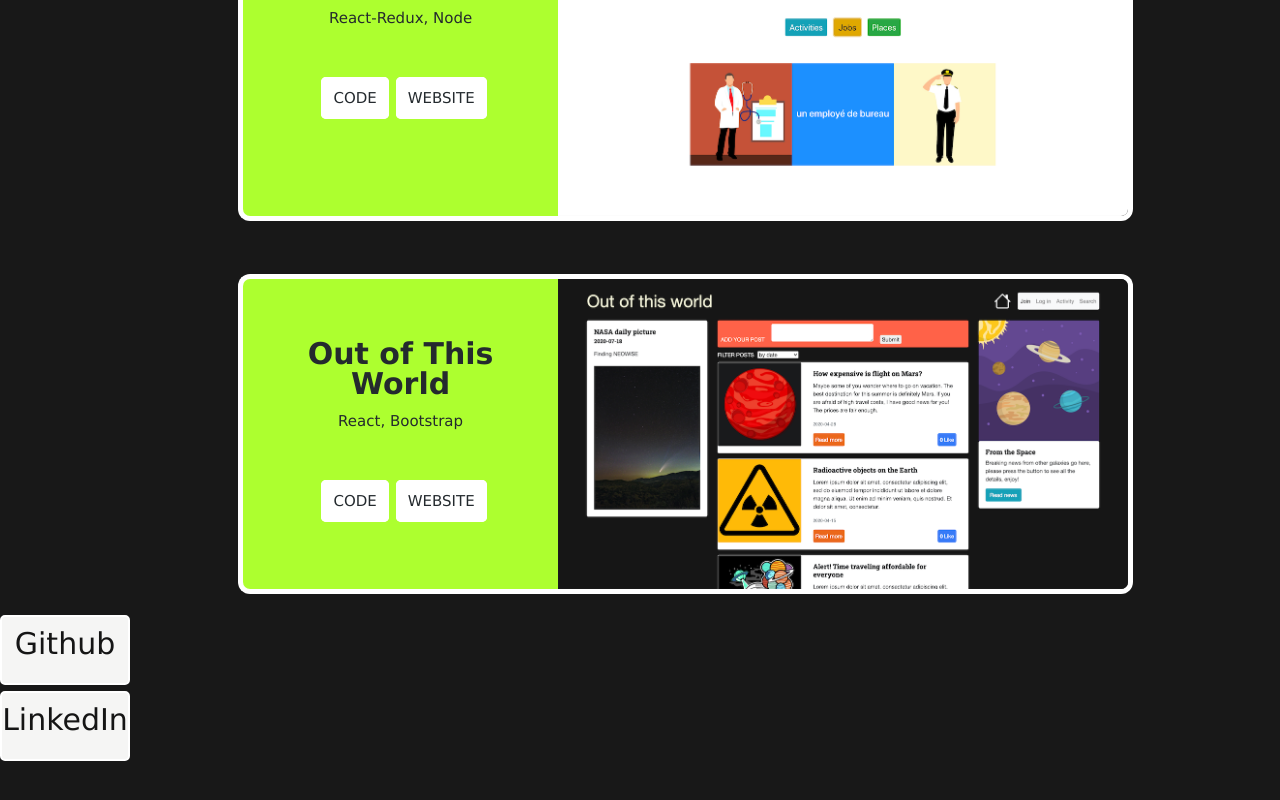
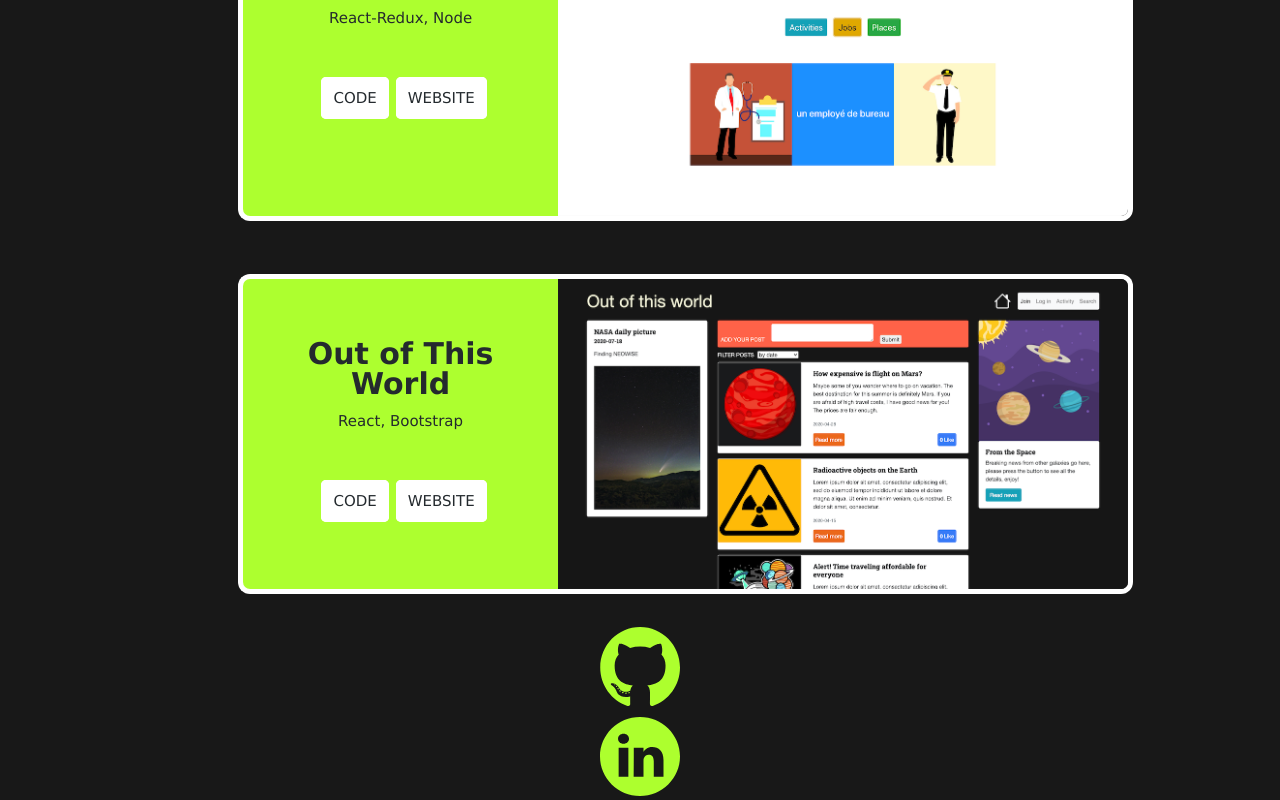
Before and after one commit to ewa-mi/projects, a Vue app: page / in a window 1280 px wide. Shown: the part 660-1460 px from the top of the page. Before the commit the page ends 1427 px from the top, so only its background shows below. Built offline with nearby package versions, Linux system fonts and the light colour scheme.

Commit message:
add social media icons / buttons

```diff
--- a/src/App.vue
+++ b/src/App.vue
@@ -17,6 +17,8 @@ import Footers from "./components/Footers";
 import bookapp from "./components/images/bookapp.png";
 import click from "./components/images/click.png";
 import cosmos from "./components/images/cosmos.png";
+import github from "./components/layout/github.svg";
+import linkedin from "./components/layout/linkedin.svg";
 
 export default {
   name: "app",
@@ -57,12 +59,12 @@ export default {
       footers: [
         {
           id: 1,
-          name: "Github",
+          svg: github,
           url: "https://www.github.com/ewa-mi",
         },
         {
           id: 2,
-          name: "LinkedIn",
+          svg: linkedin,
           url: "https://www.linkedin.com/in/ewa-michalowska-b8429b78/",
         },
       ],
--- a/src/components/FooterItem.vue
+++ b/src/components/FooterItem.vue
@@ -1,9 +1,9 @@
 <template>
-  <div>
+  <div class="footerItemsArea">
     <div class="footer-item">
-      <a :href="`${footer.url}`" target="_blank" class="fooName">{{
-        footer.name
-      }}</a>
+      <a :href="`${footer.url}`" target="_blank" class="fooName">
+        <img :src="`${footer.svg}`" />
+      </a>
     </div>
   </div>
 </template>
@@ -17,19 +17,14 @@ export default {
 
 <style scoped>
 .footer-item {
-  background: rgb(245, 245, 244);
-  border: 2px white solid;
-  border-radius: 5px;
-  width: 130px;
-  height: 70px;
-  margin-bottom: 6px;
+  width: 80px;
+  height: 80px;
+  margin-bottom: 10px;
   padding-top: 12px;
-  text-align: center;
 }
 
-.fooName {
-  font-size: 30px;
-  color: rgb(21, 21, 21);
-  text-decoration: none;
+.footerItemsArea {
+  display: flex;
+  justify-content: center;
 }
 </style>
--- a/src/components/Info.vue
+++ b/src/components/Info.vue
@@ -1,5 +1,6 @@
 <template>
-  <div class="card" tabindex="0">
+  <div>
+    <div class="card">
       <span class="card__infoicon">
         <h4 class="fa fa-info">ABOUT</h4>
       </span>
@@ -7,13 +8,13 @@
       <p class="card__description">
         Hi! My name is Ewa.
         <br />
-      I’m a junior full-stack developer with a background in media communication
-      and a few years of experience in graphic design. Highly driven and
-      passionate about modern JavaScript and CSS.
+        I’m a junior full-stack developer with a background in media
+        communication and a few years of experience in graphic design. Highly
+        driven and passionate about modern JavaScript and CSS.
         <br />
         <br />
-      I created this Vue app to show you my recent projects. If you want to see
-      more of my works, visit
+        I created this Vue app to show you my recent projects. If you want to
+        see more of my works, visit
         <a
           class="card__reference"
           href="https://github.com/ewa-mi"
@@ -23,6 +24,7 @@
         !
       </p>
     </div>
+  </div>
 </template>
 
 <script></script>
@@ -30,10 +32,9 @@
 <style scoped>
 .card {
   position: relative;
-  height: 500px;
   padding: 32px 32px;
   margin-top: 49px;
-  clip-path: circle(50px at calc(100% - 51px) 10%);
+  clip-path: circle(50px at calc(100% - 51px) 50px);
   transition: all ease-in-out 0.4s;
   background-color: white;
   cursor: pointer;
```
Also changed, not shown: src/components/layout/github.svg (added), src/components/layout/linkedin.svg (added). Lines whose indentation alone changed are shown as unchanged.
